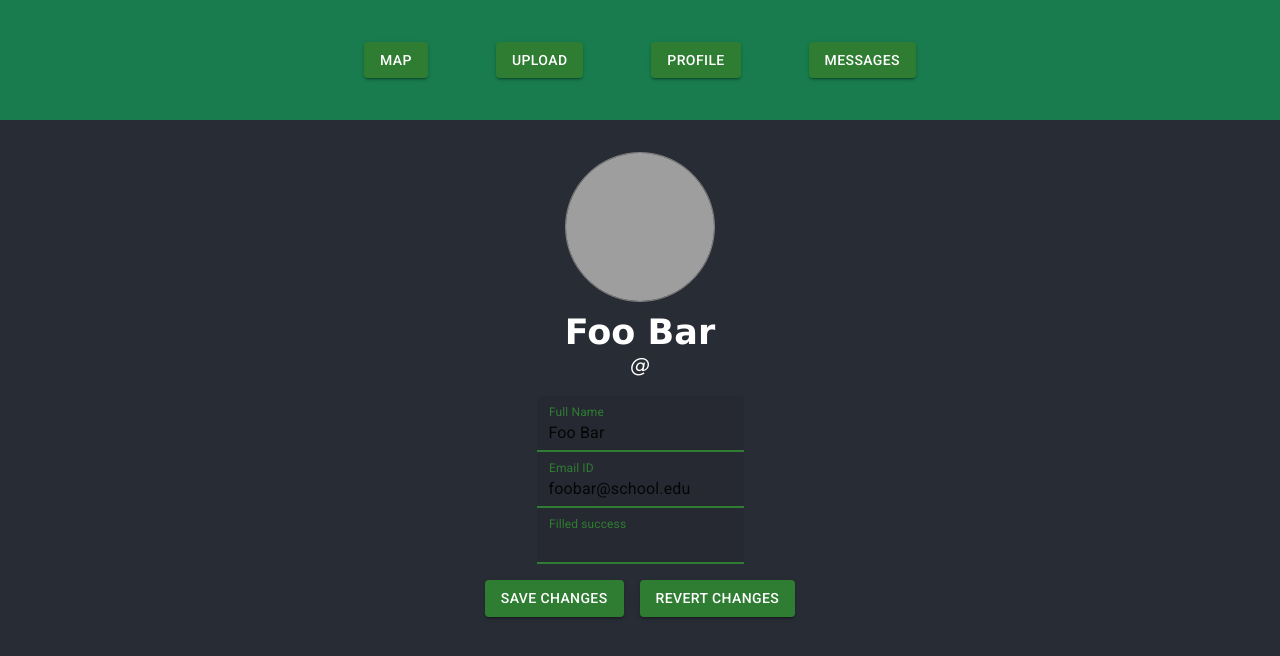
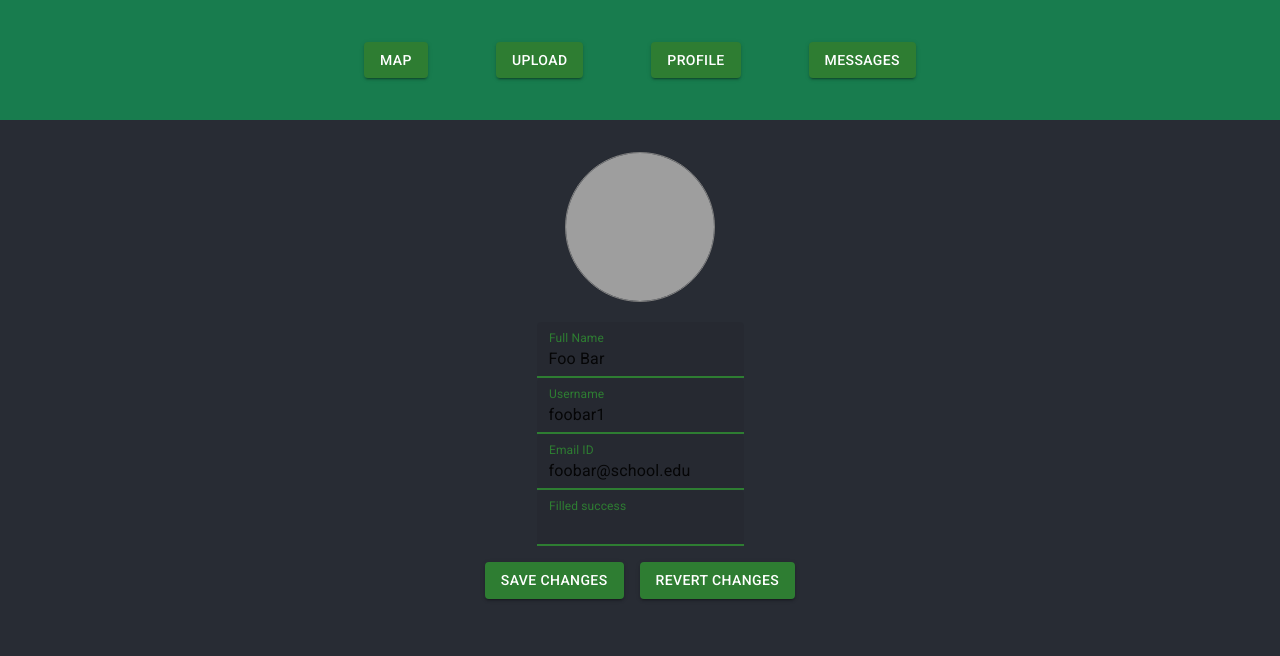
Before and after one commit to sachiniyer/resow, a React (Create React App) app in the folder front-end/: page /UserProfile/EditProfile in a window 1280 px wide. Shown: the top 656 px of the page. Built offline with nearby package versions, Linux system fonts and the light colour scheme; grey boxes are pictures that could not be loaded.

Commit message:
added more textfield components and username value

```diff
--- a/front-end/src/App.js
+++ b/front-end/src/App.js
@@ -56,7 +56,12 @@ function App() {
                                                       />
 
               {/* a route for the edit profile page */}
-              <Route path = "/UserProfile/EditProfile" element={<EditProfile fullname = "Foo Bar" email = "foobar@school.edu" tel = "+971234567"/>} />
+              <Route path = "/UserProfile/EditProfile" element={<EditProfile
+                                                                  fullname = "Foo Bar"
+                                                                  email = "foobar@school.edu"
+                                                                  tel = "+971234567"
+                                                                  username ="foobar1" />}
+                                                                  />
 
               {/* a route for the saved post page */}
               <Route path = "/UserProfile/SavedPost" element={<SavedPost/>} />
--- a/front-end/src/pages/EditProfile.js
+++ b/front-end/src/pages/EditProfile.js
@@ -12,13 +12,12 @@ function EditProfile(props) {
           <div className="TopPart">
             <img className="ProfilePicture" src = "https://as2.ftcdn.net/v2/jpg/03/49/49/79/1000_F_349497933_Ly4im8BDmHLaLzgyKg2f2yZOvJjBtlw5.jpg"
             alt = "userimage"/>
-            <h2 className="FullName"> {props.fullname} </h2>
-            <p className="Username"> @{props.username} </p>
           </div>
 
           <Box sx={{ width: '100%', height: "100%"}} className = "UserDetails">
             <Stack direction= "column" alignItems="center">
             <TextField label="Full Name" defaultValue = {props.fullname} variant="filled" color="success" focused />
+            <TextField label="Username" defaultValue = {props.username} variant="filled" color="success" focused />
             <TextField label="Email ID" defaultValue = {props.email} variant="filled" color="success" focused />
             <TextField label="Filled success" variant="filled" color="success" focused />
             </Stack>
```
